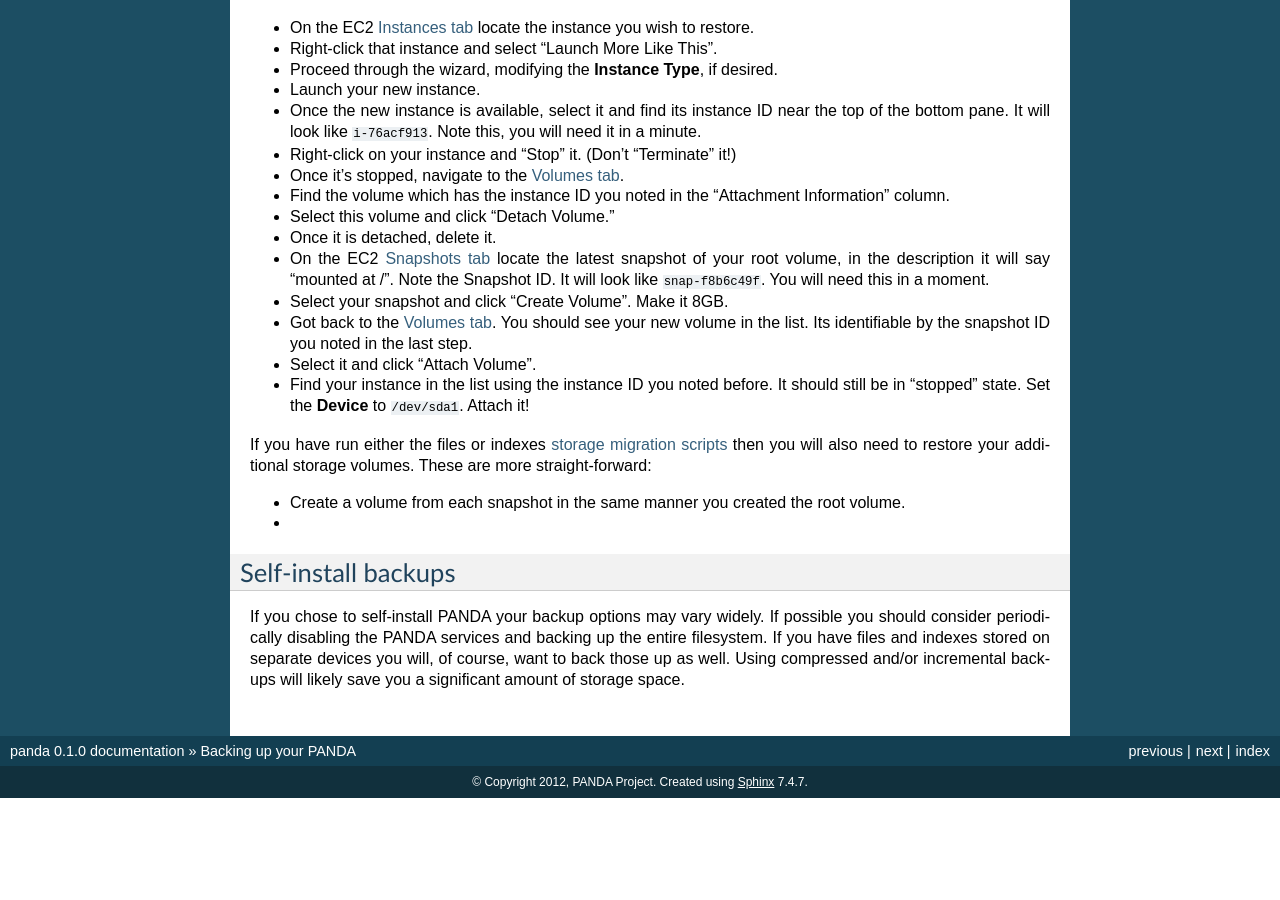
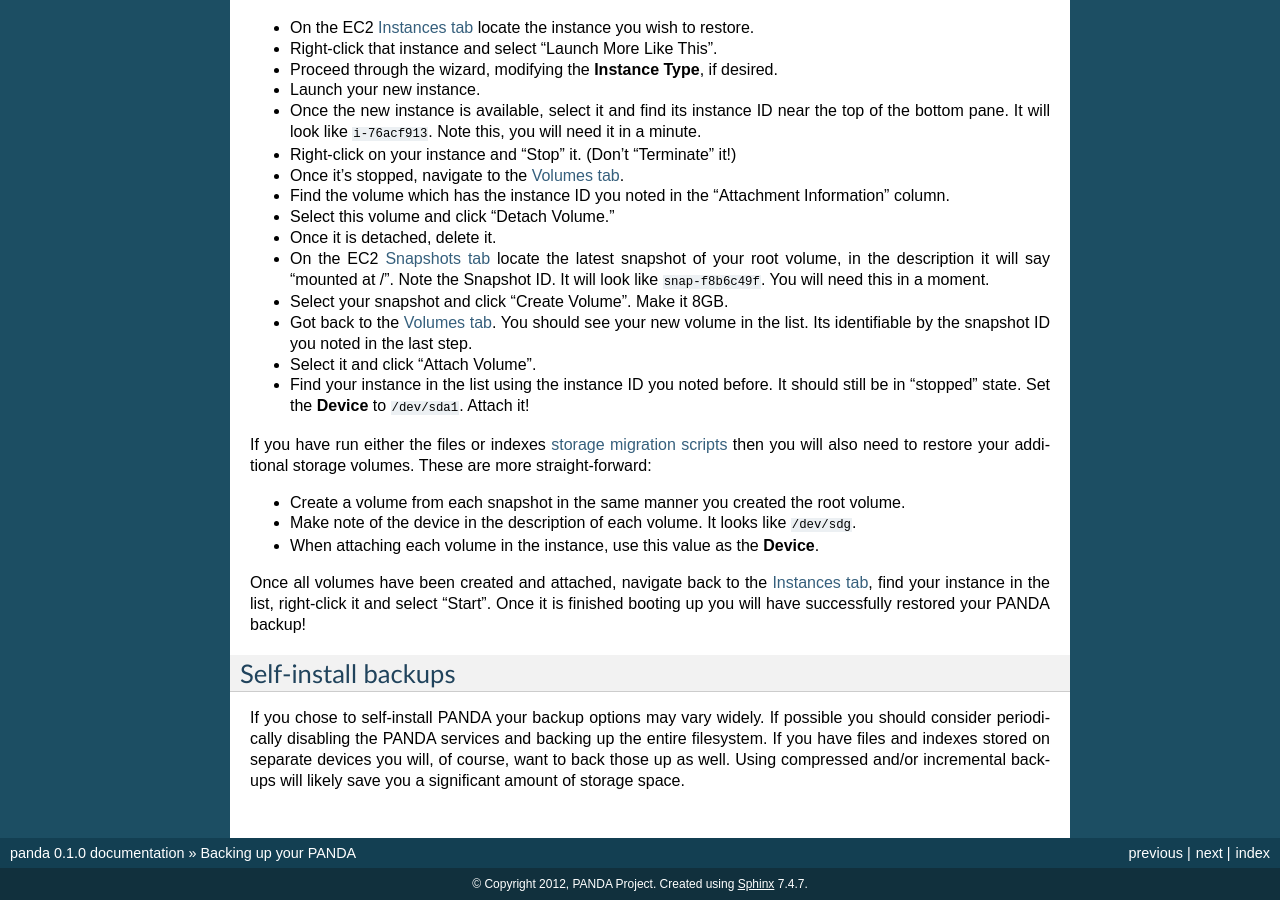
Before and after one commit to pandaproject/panda, a Sphinx documentation site: the page built from docs/backups.rst, in a window 1280 px wide and 900 px high, scrolled down 727 px. Built offline with Sphinx 7.4.7, drawn with Linux system fonts in a browser that asks for light colours; before the commit the page ends 1525 px from its top, so only the background shows below that.

Commit message:
Finish backup restoration docs. Closes #441.

```diff
--- a/docs/backups.rst
+++ b/docs/backups.rst
@@ -45,7 +45,10 @@
 If you have run either the files or indexes `storage migration scripts <storage.html>`_ then you will also need to restore your additional storage volumes. These are more straight-forward:
 
 * Create a volume from each snapshot in the same manner you created the root volume.
-*
+* Make note of the device in the description of each volume. It looks like ``/dev/sdg``.
+* When attaching each volume in the instance, use this value as the **Device**.
+
+Once all volumes have been created and attached, navigate back to the  `Instances tab <https://console.aws.amazon.com/ec2/home?region=us-east-1&#s=Instances>`_, find your instance in the list, right-click it and select "Start". Once it is finished booting up you will have successfully restored your PANDA backup!
 
 Self-install backups
 ====================
```
